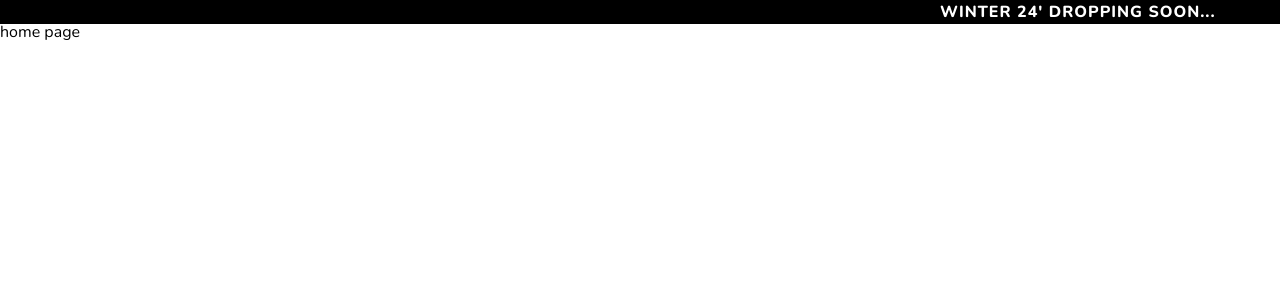
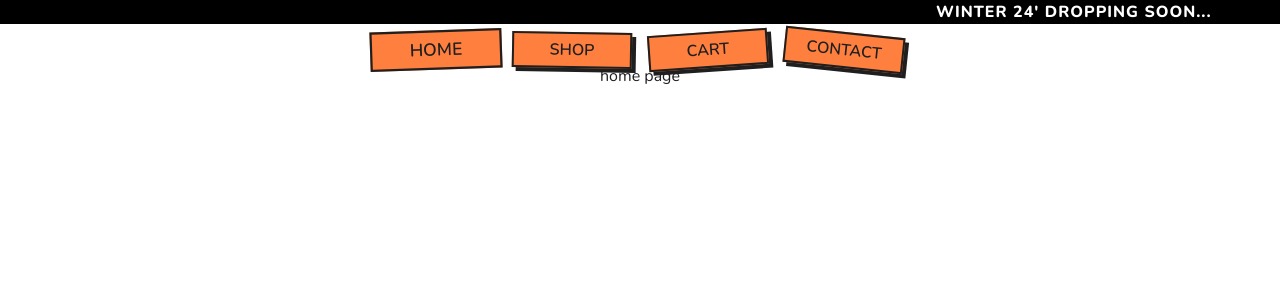
Before and after one commit to williamalowe/ThreadHundred, a React (Vite) app: page / in a window 1280 px wide. Shown: the top 300 px of the page. Built offline with nearby package versions, Linux system fonts and the light colour scheme; a web font is replaced by a local one.

Commit message:
feat: add navbar-component

```diff
--- a/src/App.jsx
+++ b/src/App.jsx
@@ -1,11 +1,13 @@
 import { Outlet } from 'react-router-dom';
 import styles from './App.module.css';
 import AnnouncementBanner from './assets/components/AnnouncementBanner/AnnouncementBanner';
+import Navbar from './assets/components/Navbar/Navbar';
 
 const App = () => {
   return (
     <main className={styles.app}>
       <AnnouncementBanner />
+      <Navbar />
       <div className={styles.content}>
         <Outlet />
       </div>
--- a/src/App.module.css
+++ b/src/App.module.css
@@ -2,7 +2,11 @@
   width: 100vw;
   height: 100vh;
   overflow: hidden;
+  display: flex;
+  flex-direction: column;
+  align-items: center;
 }
 .content {
   max-width: 1280px;
+  display: flex;
 }
--- /dev/null
+++ b/src/assets/components/Navbar/Navbar.css
@@ -0,0 +1,35 @@
+.navbar {
+  margin-top: 0.5rem;
+  display: flex;
+  align-items: center;
+  gap: 1rem;
+}
+.navbar > a {
+  text-decoration: none;
+  text-transform: uppercase;
+  font-weight: 600;
+}
+.link {
+  background: var(--button-color);
+  padding: 0.5rem;
+  width: 100px;
+  text-align: center;
+  border: 2px solid var(--text-color);
+  box-shadow: 4px 4px var(--text-color);
+}
+.navbar > a:nth-child(1) {
+  transform: rotate(-2deg);
+}
+.navbar > a:nth-child(2) {
+  transform: rotate(1deg);
+}
+.navbar > a:nth-child(3) {
+  transform: rotate(-4deg);
+}
+.navbar > a:nth-child(4) {
+  transform: rotate(6deg);
+}
+.navbar > a.active > .link {
+  box-shadow: 0 0;
+  transform: scale(1.1);
+}
--- /dev/null
+++ b/src/assets/components/Navbar/Navbar.jsx
@@ -0,0 +1,23 @@
+import { NavLink } from 'react-router-dom';
+import './Navbar.css';
+
+const Navbar = () => {
+  return (
+    <nav className='navbar'>
+      <NavLink to='/'>
+        <div className='link'>Home</div>
+      </NavLink>
+      <NavLink to='/shop'>
+        <div className='link'>Shop</div>
+      </NavLink>
+      <NavLink to='/cart'>
+        <div className='link'>Cart</div>
+      </NavLink>
+      <NavLink to='/contact'>
+      <div className='link'>Contact</div>
+      </NavLink>
+    </nav>
+  )
+}
+
+export default Navbar
--- a/src/index.css
+++ b/src/index.css
@@ -2,6 +2,8 @@
 
 :root {
   --header-text: "Danfo", serif;
+  --button-color: #FF7F3E;
+  --text-color: #1f1f1f;
 }
 
 html, body, div, span, applet, object, iframe,
@@ -22,6 +24,7 @@ time, mark, audio, video {
 	border: 0;
 	font-size: 100%;
   font-family: "Nunito", sans-serif;
+  color: var(--text-color);
 	vertical-align: baseline;
 }
 /* HTML5 display-role reset for older browsers */
--- a/src/utils/Router/Router.jsx
+++ b/src/utils/Router/Router.jsx
@@ -13,8 +13,8 @@ const Router = () => {
           element: 'home page'
         },
         {
-          path: 'store',
-          element: 'store page'
+          path: 'shop',
+          element: 'shop page'
         },
         {
           path: 'cart',
```
